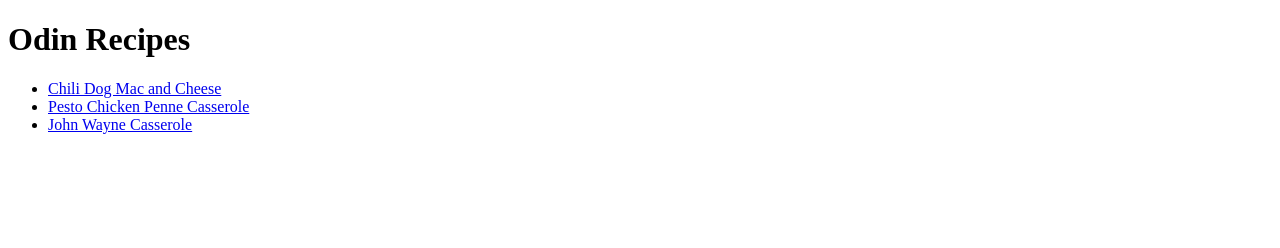
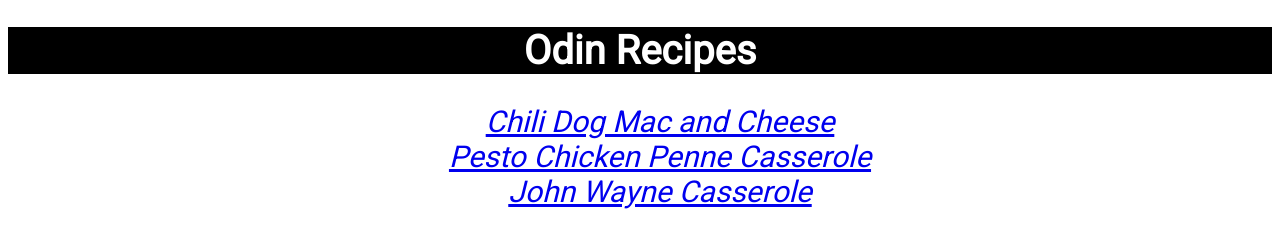
Before and after one commit to Vurtemste1n/odin-recipes, a plain HTML site: page index.html in a window 1280 px wide. Drawn offline with Linux system fonts and the light colour scheme.

Commit message:
Add css to the recipes page

```diff
--- a/index.html
+++ b/index.html
@@ -4,10 +4,14 @@
     <meta charset="UTF-8">
     <meta name="viewport" content="width=device-width, initial-scale=1.0">
     <title>Recipes</title>
+    <link rel="stylesheet" href="styles.css" />
+    <link rel="preconnect" href="https://fonts.googleapis.com">
+    <link rel="preconnect" href="https://fonts.gstatic.com" crossorigin>
+    <link href="https://fonts.googleapis.com/css2?family=Roboto&display=swap" rel="stylesheet">
 </head>
 <body>
-    <h1>Odin Recipes</h1>
-    <ul>
+    <h1 class="main-title">Odin Recipes</h1>
+    <ul class="list">
         <li><a href="../odin-recipes/recipes/mac.html" target="_blank" rel="noopener noreferrer">Chili Dog Mac and Cheese</a></li>
         <li><a href="../odin-recipes/recipes/pesto.html" target="_blank" rel="noopener noreferrer">Pesto Chicken Penne Casserole</a></li>
         <li><a href="../odin-recipes/recipes/casserole.html" target="_blank" rel="noopener noreferrer">John Wayne Casserole</a></li>
--- /dev/null
+++ b/styles.css
@@ -0,0 +1,29 @@
+.list {
+    font-size: 30px;
+    font-style: italic;
+    text-align: center;
+    list-style: none;
+}
+.main-title {
+    font-size: 40px;
+    text-align: center;
+    background-color: black;
+    color: white;
+}
+h2,h1 {
+    text-align: center;
+    background-color: black;
+    color: white;
+}
+.list-2 li {
+    padding: 10px;
+}
+p {
+    font-size: 20px;
+}
+.list-2 li {
+    padding: 5px;
+}
+* {
+    font-family: 'Roboto', sans-serif;
+}
```
Also changed, not shown: recipes/casserole.html (+4 -1 lines), recipes/mac.html (+5 -2 lines), recipes/pesto.html (+2 -1 lines).
